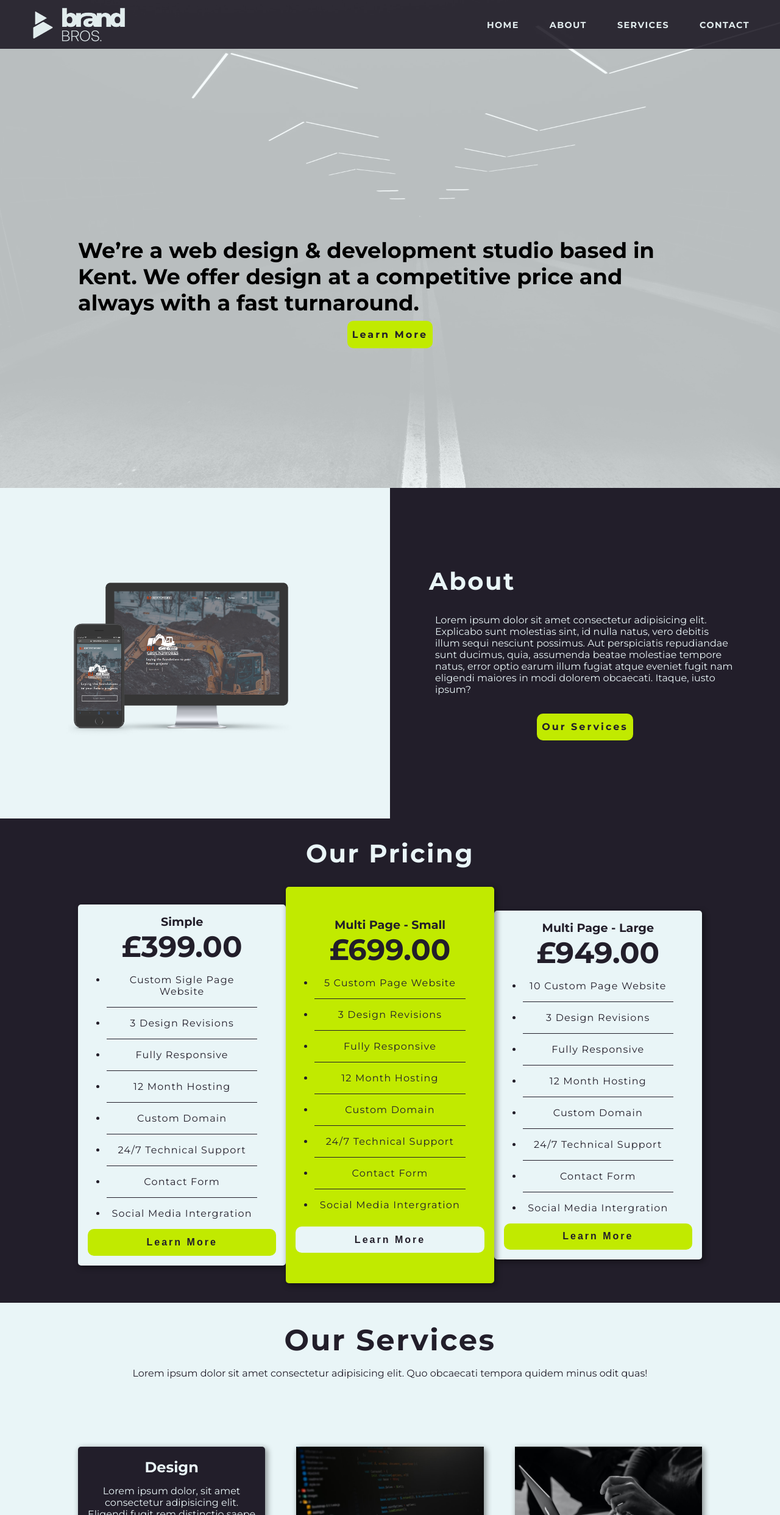
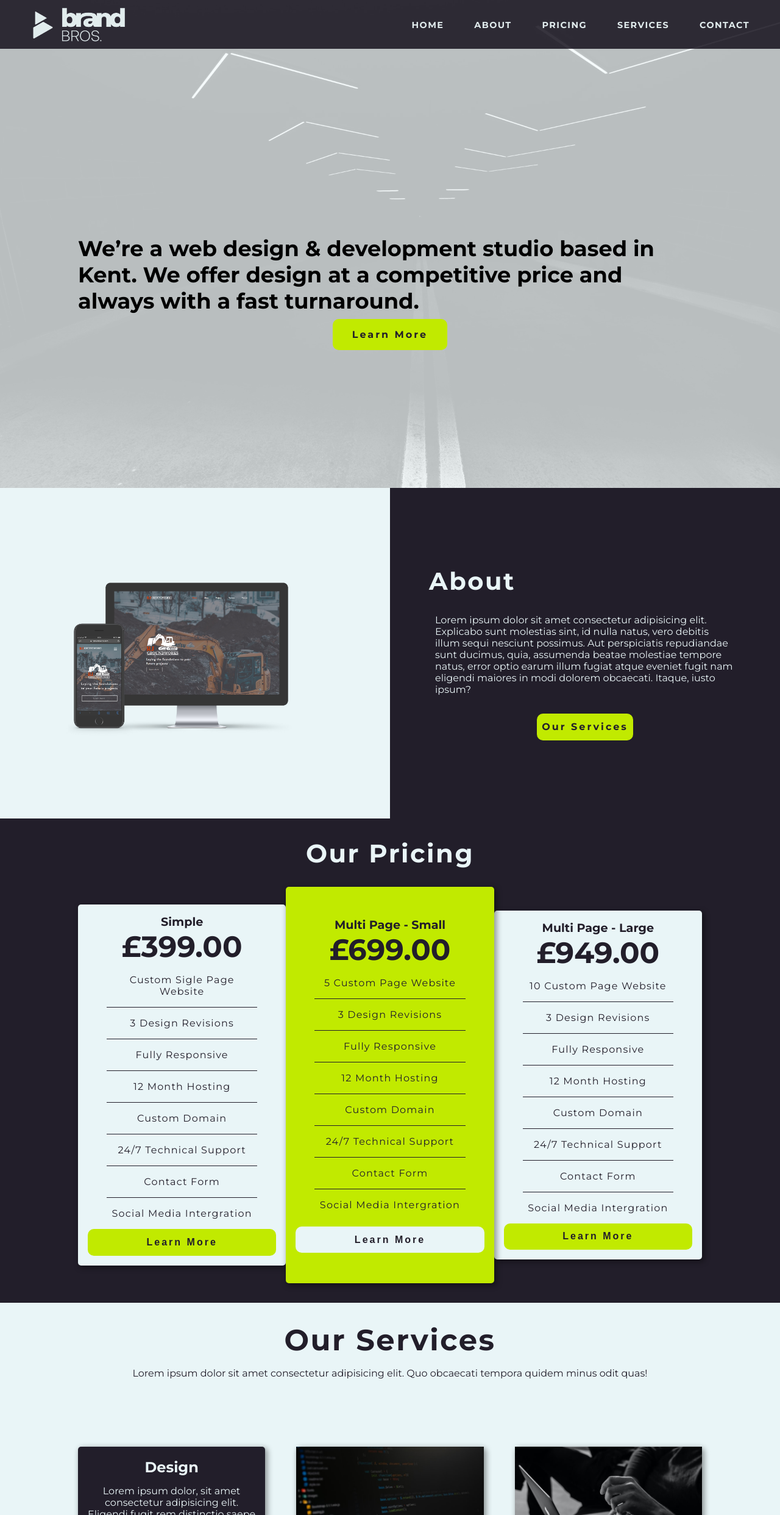
Before and after one commit to samueledwardswebdev/brandbro, a plain HTML site: page index.html in a window 1280 px wide. Shown: the top 2484 px of the page at 61% size. Drawn offline with Linux system fonts and the light colour scheme.

Commit message:
updated with pricing

```diff
--- a/css/style.css
+++ b/css/style.css
@@ -107,6 +107,10 @@ body {
   width: 80%;
   font-size: 2.2rem;
   margin-bottom: 0.5rem;
+}
+
+.content > .btn {
+  padding: 1rem 2rem;
 }
 
 .btn {
@@ -232,7 +236,12 @@ body {
   text-align: center;
   padding-bottom: 1rem;
   border-radius: 5px;
-  color: var(--light-color)
+  color: var(--light-color);
+  transition: ease all 0.5s;
+}
+
+.box:hover {
+  opacity: 0.8;
 }
 
 .box img,
@@ -295,7 +304,14 @@ body {
   border: none;
   border-radius: 5px;
   box-shadow: 3px 3px 10px 1px rgb(0,0,0,0.4);
+  transition: ease all 0.5s
 }
+
+.pricing-wrapper .card:hover {
+  padding: 3rem 1rem;
+}
+
+
 
 .pricing-wrapper .card h5 {
   text-align: center;
@@ -306,6 +322,10 @@ body {
   font-size: 3rem;
   text-align: center;
   font-weight: bold;
+}
+
+.pricing-wrapper .card ul {
+  list-style: none;
 }
 
 .pricing-wrapper .card ul li {
--- a/index.html
+++ b/index.html
@@ -15,6 +15,7 @@
         <ul>
           <li><a href="#home">Home</a></li>
           <li><a href="#about">About</a></li>
+          <li><a href="#pricing">Pricing</a></li>
           <li><a href="#services">Services</a></li>
           <li><a href="#contact">Contact</a></li>
         </ul>
```
